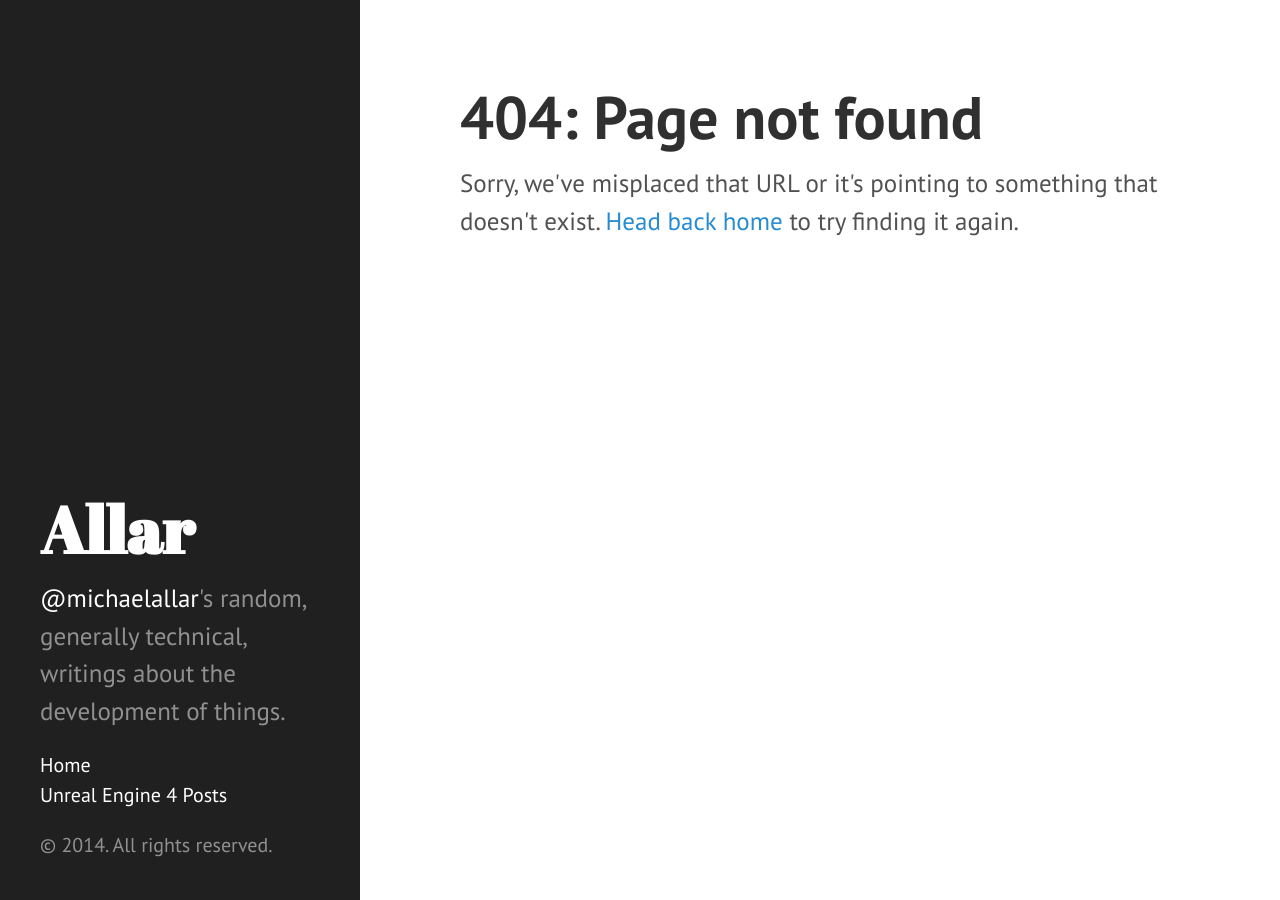
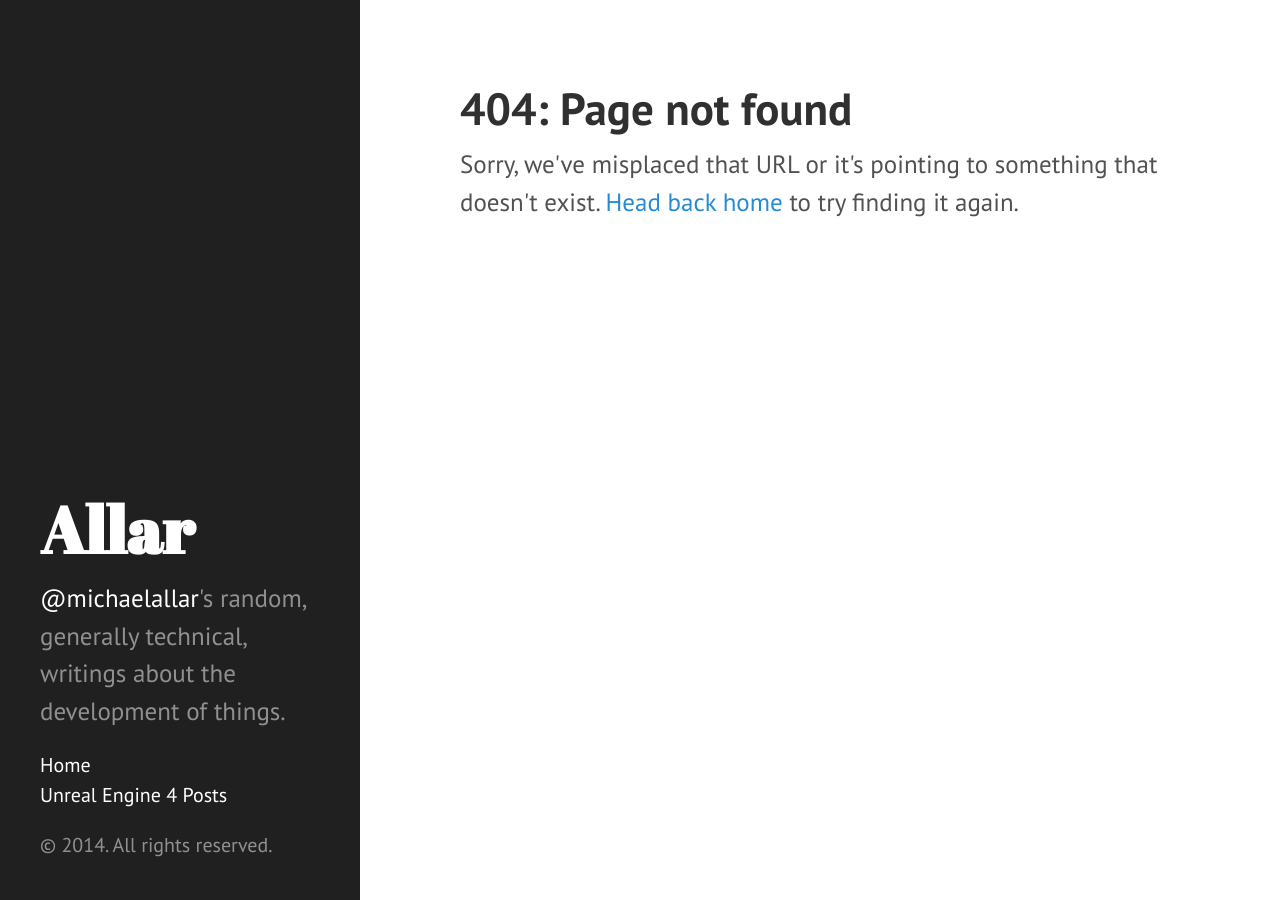
Before and after one commit to Allar/allar.github.io, a Jekyll site: the page built from 404.html, in a window 1280 px wide. Built offline with Jekyll 4.4.1, drawn with Linux system fonts in a browser that asks for light colours; Markdown is read by kramdown in place of the engine named in the settings.

Commit message:
Reduced h1 from 3rem to 2.25rem

```diff
--- a/public/css/poole.css
+++ b/public/css/poole.css
@@ -85,7 +85,7 @@ h1, h2, h3, h4, h5, h6 {
   text-rendering: optimizeLegibility;
 }
 h1 {
-  font-size: 3rem;
+  font-size: 2.25rem;
 }
 h2 {
   margin-top: 1rem;
```
